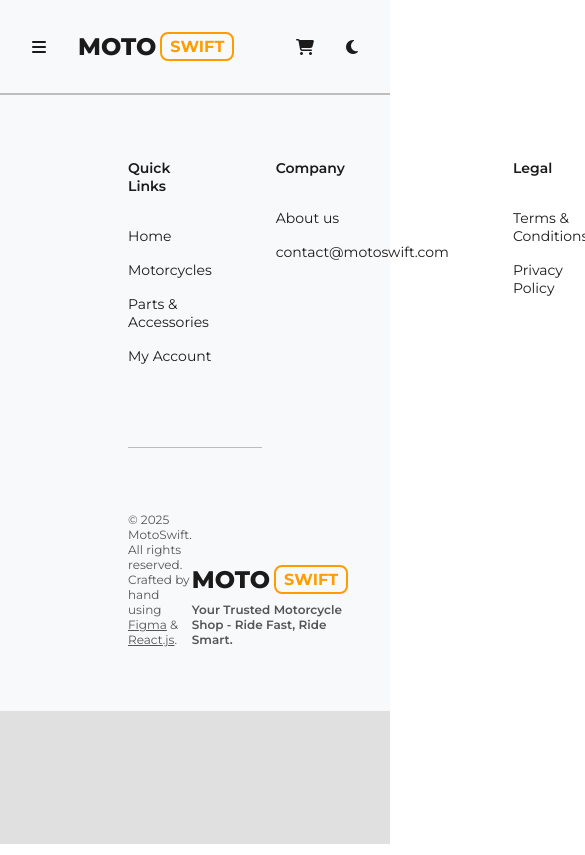
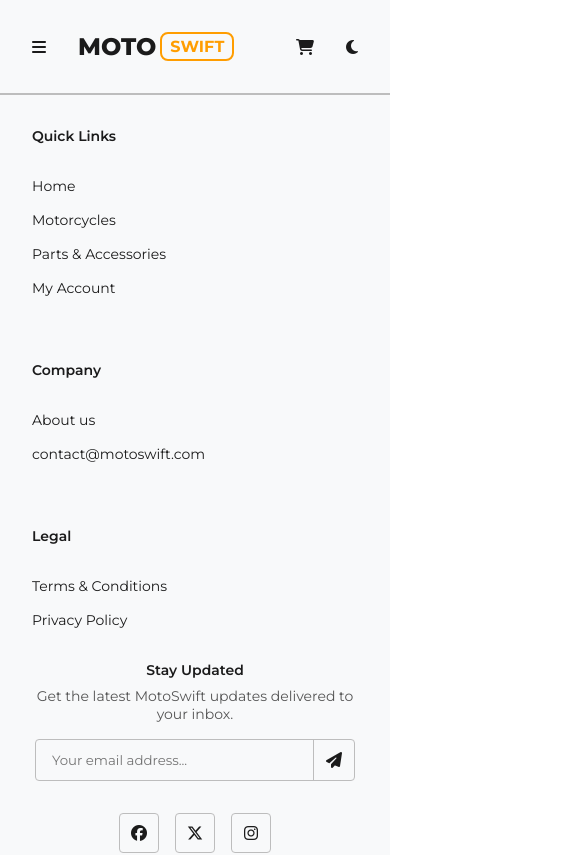
Before and after one commit to BrianPHL/motoswift-ecommerce, a React (Vite) app in the folder client/: page / in a window 390 px wide. Shown: the top 855 px of the page, 585 px wide, since content can reach past the window. Built offline with nearby package versions, Linux system fonts and the light colour scheme.

Commit message:
feat(components): modify Footer component for responsiveness

```diff
--- a/client/src/components/Footer/Footer.module.css
+++ b/client/src/components/Footer/Footer.module.css
@@ -121,3 +121,89 @@
         color: var(--tg-secondary);
     }
 }
+
+@media only screen and (max-width: 1200px) {
+
+    .wrapper {
+        padding: 2rem 4rem;
+        gap: 4rem;
+    }
+
+}
+
+@media only screen and (max-width: 1080px) {
+
+    .wrapper {
+        padding: 2rem 2rem;
+        gap: 2rem;
+    }
+
+}
+
+@media only screen and (max-width: 1020px) {
+
+    .top {
+        flex-direction: column;
+        gap: 2rem;
+    }
+    .top-left {
+        justify-content: space-between;
+        align-self: stretch;
+    }
+
+    .top-right {
+        align-self: flex-start;
+        gap: 2rem;
+    }
+
+    .newsletter-header {
+        text-align: left;
+    }
+
+    .socials {
+        align-self: flex-start;
+    }
+
+}
+
+@media only screen and (max-width: 675px) {
+
+    .top-right {
+        align-items: center;
+        align-self: stretch;
+    }
+
+    .newsletter-header {
+        text-align: center;
+    }
+
+    .socials {
+        align-self: center;
+    }
+
+    .bottom {
+        flex-direction: column;
+        gap: 2rem;
+    }
+
+    .bottom-left {
+        align-items: center;
+        align-self: stretch;
+    }
+
+    .bottom-right {
+        align-items: center;
+        align-self: stretch;
+    }
+
+}
+
+@media only screen and (max-width: 560px) {
+
+    .top-left {
+        align-self: stretch;
+        display: flex;
+        flex-wrap: wrap;
+    }
+
+}
```
